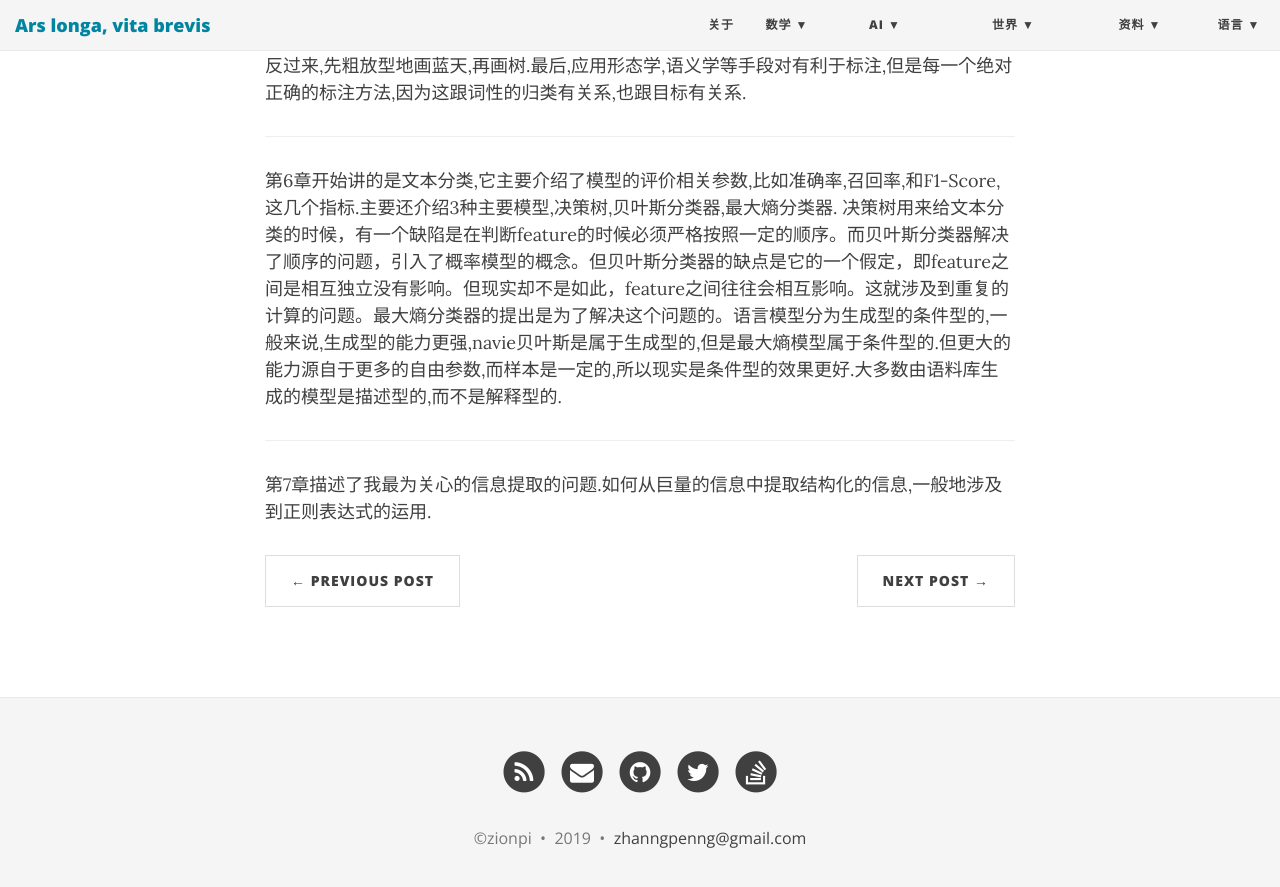
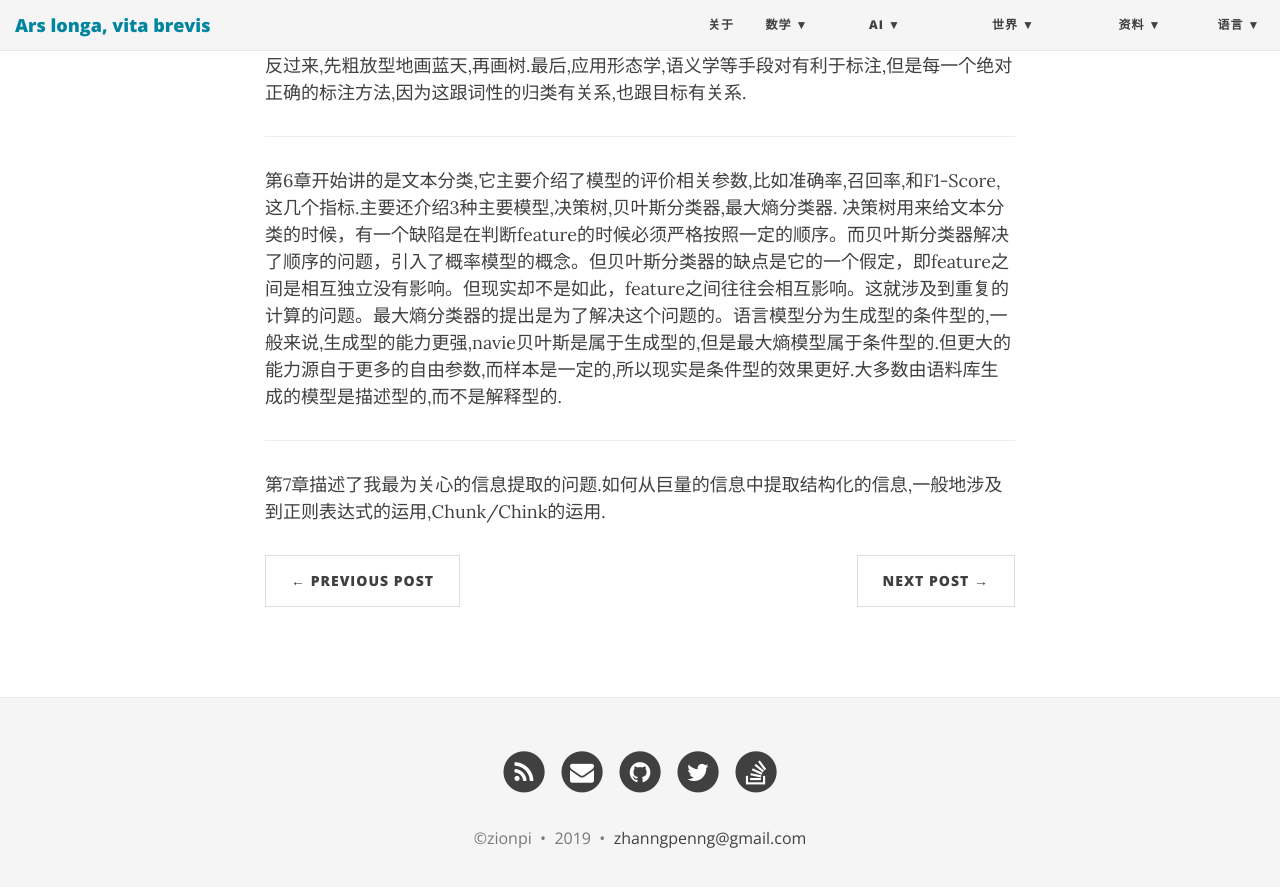
Before and after one commit to ZionPi/zionpi.github.io, a Jekyll site: the page built from _posts/2013-10-02-natural-language-processing-with-python.md, in a window 1280 px wide and 900 px high, scrolled down 924 px. Shown: the top 887 px of the window. Built offline with Jekyll 4.4.1, drawn with Linux system fonts in a browser that asks for light colours; nearby versions of some CDN libraries.

Commit message:
Update 2013-10-02-natural-language-processing-with-python.md

```diff
--- a/_posts/2013-10-02-natural-language-processing-with-python.md
+++ b/_posts/2013-10-02-natural-language-processing-with-python.md
@@ -25,4 +25,4 @@ Tagging,比如画树,不是先画树,再画蓝天.Brill Tagging是反过来,先
 决策树用来给文本分类的时候，有一个缺陷是在判断feature的时候必须严格按照一定的顺序。而贝叶斯分类器解决了顺序的问题，引入了概率模型的概念。但贝叶斯分类器的缺点是它的一个假定，即feature之间是相互独立没有影响。但现实却不是如此，feature之间往往会相互影响。这就涉及到重复的计算的问题。最大熵分类器的提出是为了解决这个问题的。语言模型分为生成型的条件型的,一般来说,生成型的能力更强,navie贝叶斯是属于生成型的,但是最大熵模型属于条件型的.但更大的能力源自于更多的自由参数,而样本是一定的,所以现实是条件型的效果更好.大多数由语料库生成的模型是描述型的,而不是解释型的.
 
 ---
-第7章描述了我最为关心的信息提取的问题.如何从巨量的信息中提取结构化的信息,一般地涉及到正则表达式的运用.
+第7章描述了我最为关心的信息提取的问题.如何从巨量的信息中提取结构化的信息,一般地涉及到正则表达式的运用,Chunk/Chink的运用.
```
